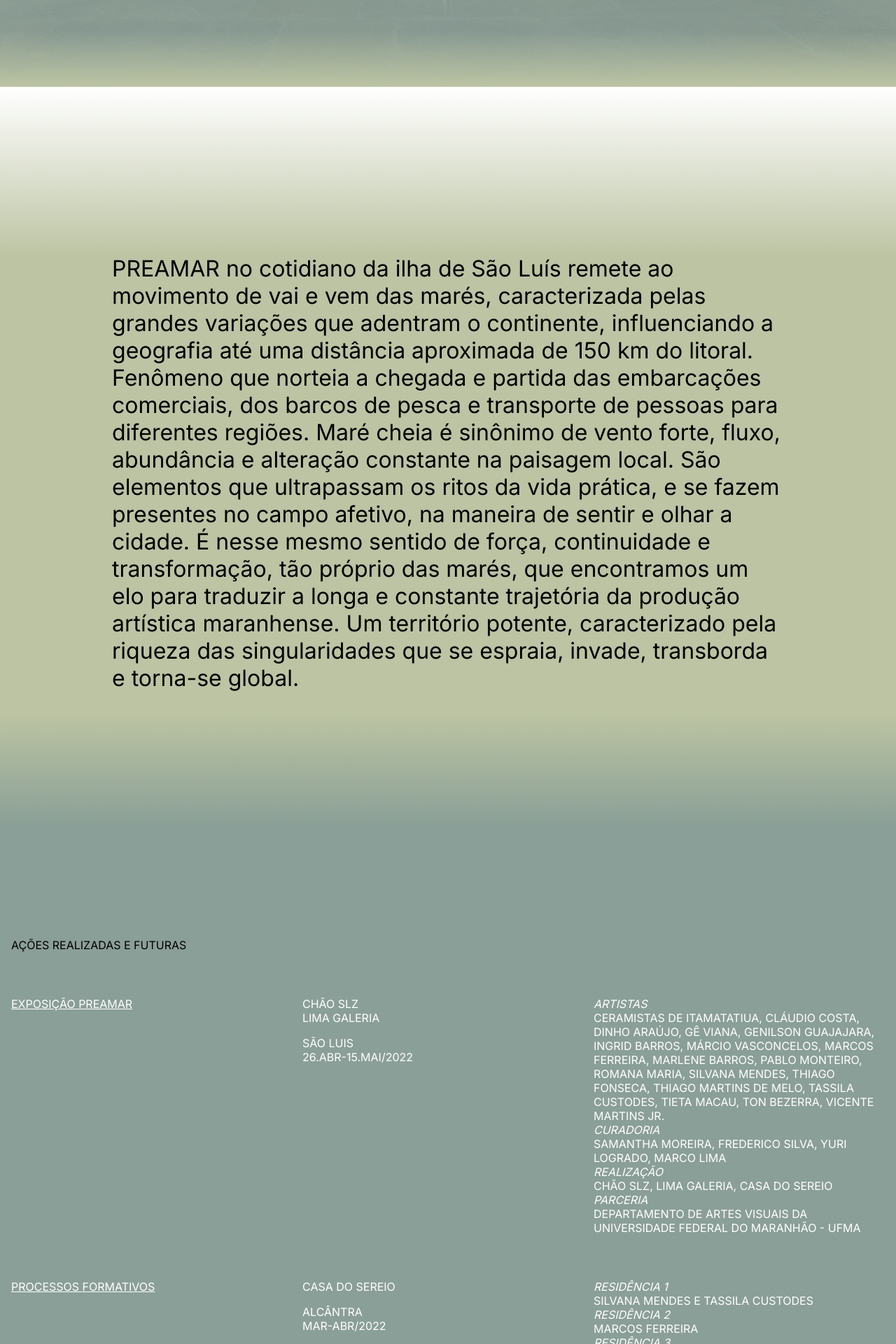
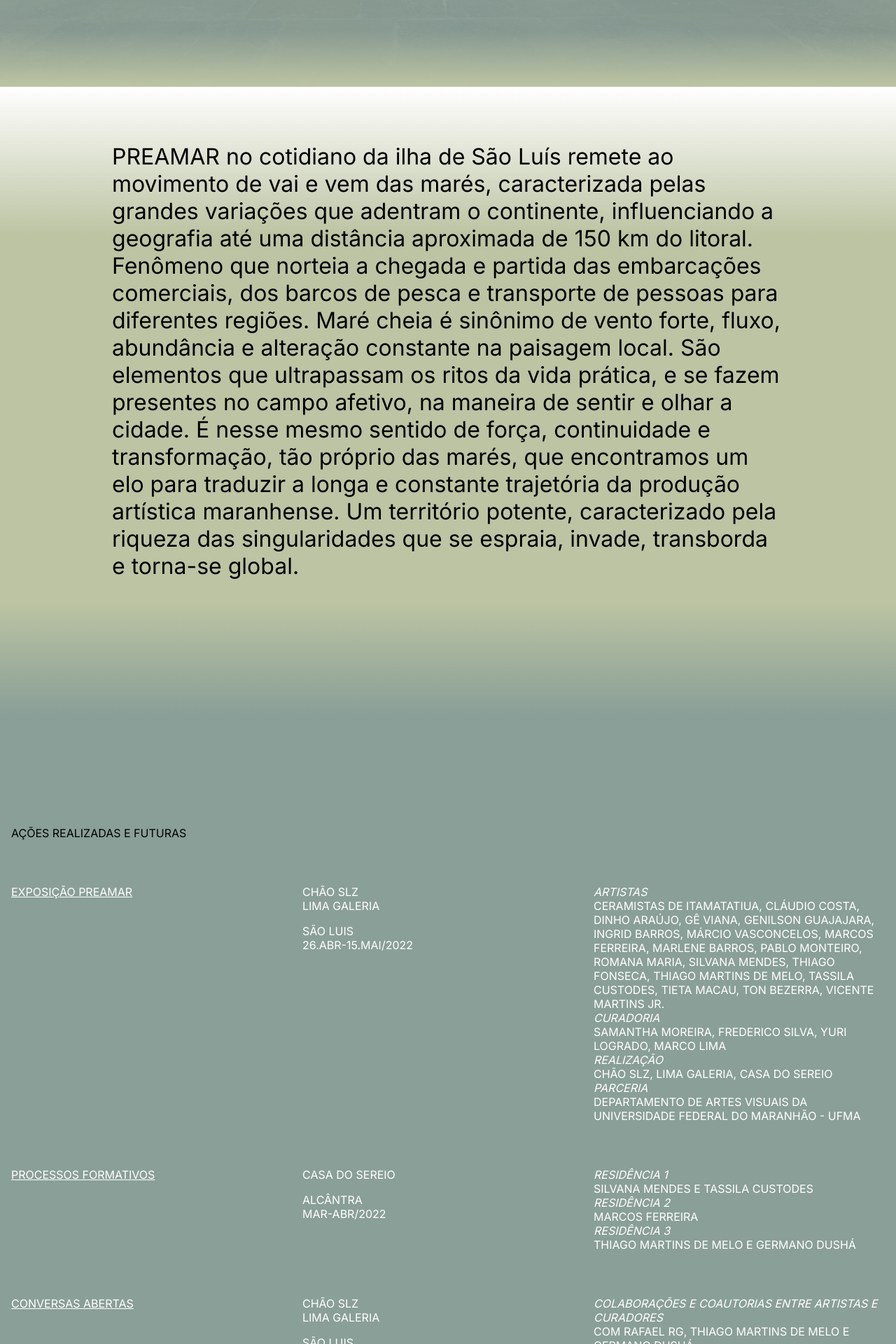
Before and after one commit to germanodusha/preamar, a Next.js app: page / in a window 1280 px wide. Shown: the part 1880-3800 px from the top of the page at 70% size. Built offline with nearby package versions, Linux system fonts and the light colour scheme.

Commit message:
Gordura removed.

```diff
--- a/src/components/Description/styles.module.css
+++ b/src/components/Description/styles.module.css
@@ -7,6 +7,7 @@
     color: black;
     z-index: 0;
     padding-bottom: 2rem;
+    padding-top: 5rem;
     top: -8rem;
 }
 
--- a/src/components/Footer/styles.module.css
+++ b/src/components/Footer/styles.module.css
@@ -8,6 +8,7 @@
     padding-top: 20rem;
     font-weight: 600;
     color: #808C82;
+    padding-bottom: 0.1rem;
 }
 .container ul {
     display: grid;
```
